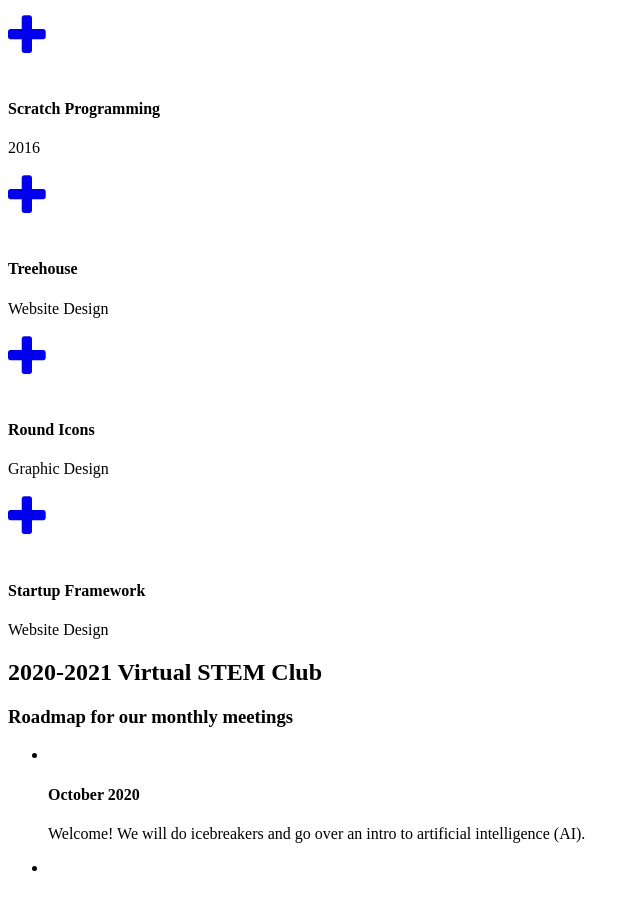
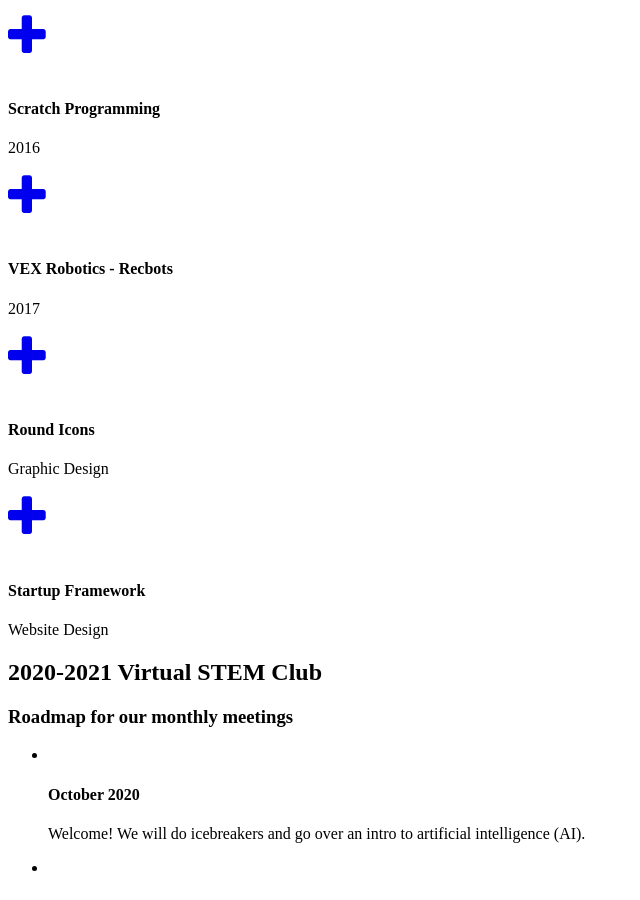
Before and after one commit to 4Hjccc/4Hjccc.github.io, a Jekyll site: the page built from _posts/2014-07-15-project-4.markdown, in a window 1280 px wide and 900 px high, scrolled down 1059 px. Shown: the whole window, without its empty margins (0-640 px from the left). Built offline with Jekyll 4.4.1, drawn with Linux system fonts in a browser that asks for light colours; some web fonts are replaced.

Commit message:
description

```diff
--- a/_posts/2014-07-15-project-4.markdown
+++ b/_posts/2014-07-15-project-4.markdown
@@ -1,6 +1,6 @@
 ---
-title: Treehouse
-subtitle: Website Design
+title: VEX Robotics - Recbots
+subtitle: 2017
 layout: default
 modal-id: 1
 date: 2014-07-15
@@ -10,6 +10,6 @@
 project-date: April 2014
 client: Start Bootstrap
 category: Web Development
-description: Lorem ipsum dolor sit amet, usu cu alterum nominavi lobortis. At duo novum diceret. Tantas apeirian vix et, usu sanctus postulant inciderint ut, populo diceret necessitatibus in vim. Cu eum dicam feugiat noluisse.
+description: In summer 2017, JCCC built Recbots out of VEX robotics kits. The robots had a variety of sensors and could autonmously perform programmed tasks. They could also be used with a remote control joystick. Code was written in RobotC. Some useful programs are linked below.
 
 ---
```
